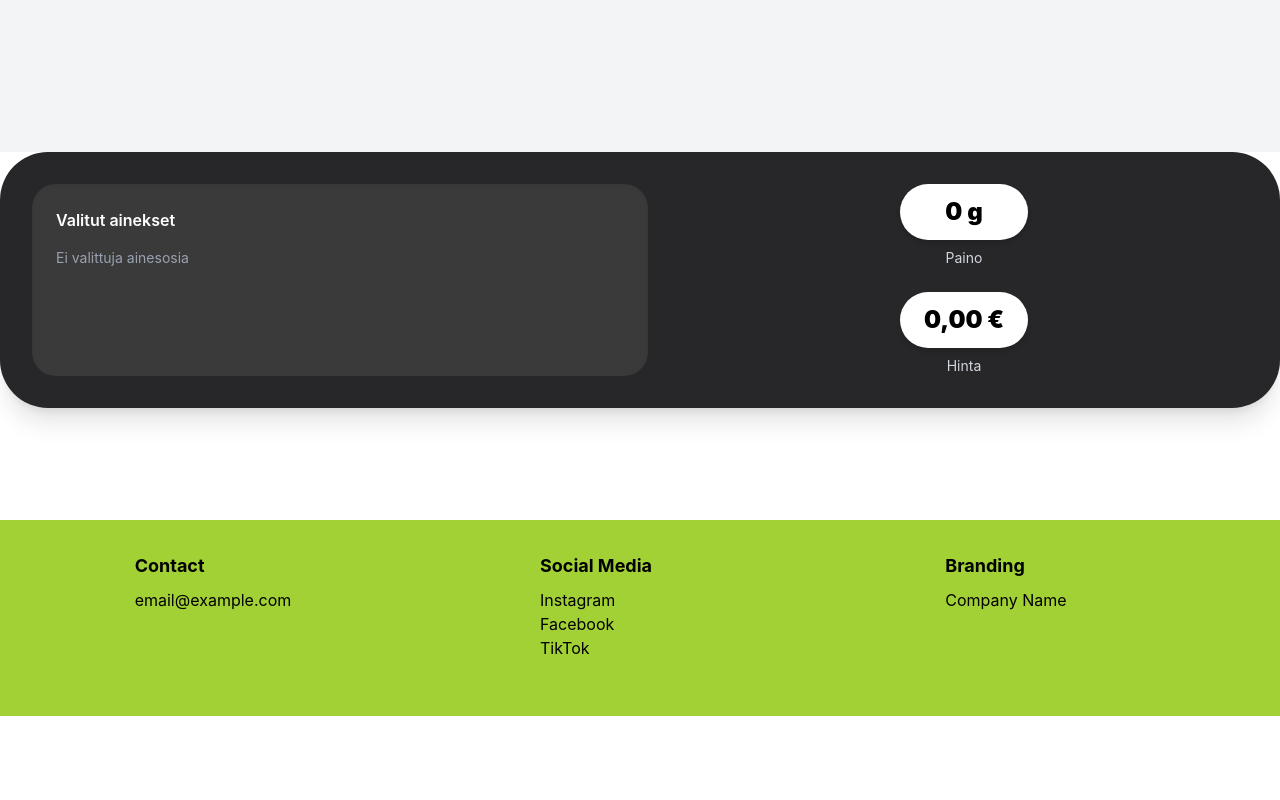
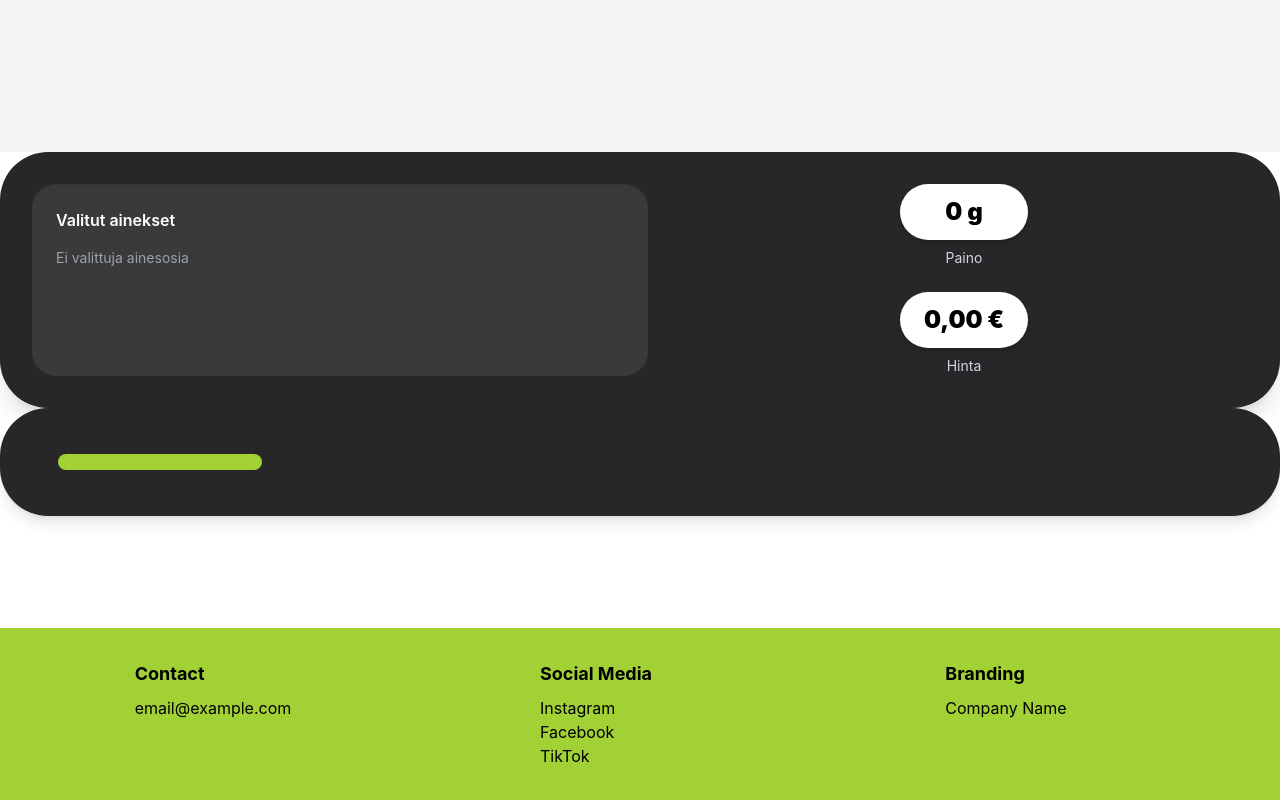
Before and after one commit to vainoloitokari-git/salad-configurator, a React (Vite) app: page / in a window 1280 px wide. Shown: the part 776-1576 px from the top of the page. Before the commit the page ends 1492 px from the top, so only its background shows below. Built offline with nearby package versions, Linux system fonts and the light colour scheme.

Commit message:
1.11 doneeeee

```diff
--- a/src/App.tsx
+++ b/src/App.tsx
@@ -2,6 +2,7 @@ import Header from "./components/Header"
 import Footer from "./components/Footer"
 import BaseSelection from "./components/BaseSelection"
 import SummaryBar from "./components/SummaryBar"
+import IngredientSection from "./components/IngredientSection"
 
 
 function App() {
@@ -11,6 +12,7 @@ function App() {
       <Header />
       <BaseSelection />
       <SummaryBar />
+      <IngredientSection />
       <main className="flex-1 max-w-6xl w-full mx-auto p-6 flex flex-col gap-8 mt-4" />
       <Footer />
     </div>
--- /dev/null
+++ b/src/components/IngredientSection.tsx
@@ -0,0 +1,9 @@
+export default function IngredientSection() {
+  return (
+    <div className="bg-zinc-800 rounded-[3rem] p-8 text-white w-full shadow-lg">
+        <div className="rounded-full px-6 py-3 text-black outline-none w-64 border-2 border-transparent focus:border-[#A2D135]">
+            <div className="bg-[#A2D135] text-black font-bold px-6 py-2 rounded-full"></div>
+        </div>
+    </div>
+  );
+};
```
